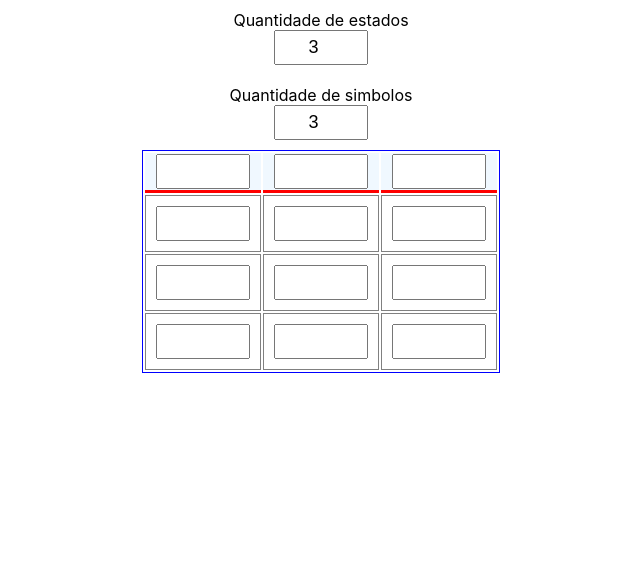
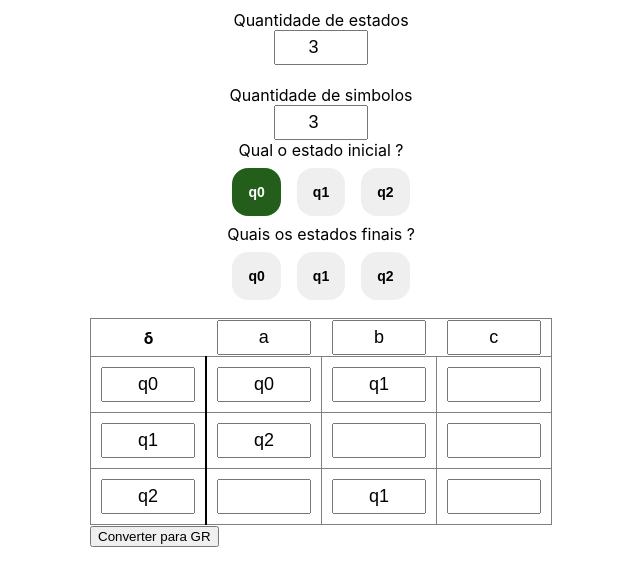
Before and after one commit to Wenderson-P/dfa-2-rg, a React (Create React App) app in the folder afd-2-rg/: page / in a window 1280 px wide. Shown: the top 586 px of the page, without its empty margins (319-959 px from the left). Built offline with nearby package versions, Linux system fonts and the light colour scheme.

Commit message:
Trabalho feito

```diff
--- a/afd-2-rg/src/App.css
+++ b/afd-2-rg/src/App.css
@@ -1,11 +1,16 @@
-.app{
+.app {
   display: flex;
 
   flex-direction: column;
   align-items: center;
 }
+table {
+  padding: 4px;
+  border: solid 1px gray;
+  border-collapse: collapse;
+}
 
-header{
+header {
   margin: 10px;
   display: flex;
   flex-direction: column;
@@ -16,14 +21,47 @@ td {
   padding: 10px;
   border: solid 1px gray;
 }
-tr{
+tr {
   padding: 10px;
 }
-td,input{
+
+th {
+  border-bottom: 'solid 3px red';
+  background: 'aliceblue';
+  color: 'black';
+  font-weight: 'bold';
+}
+
+td,
+input {
   width: 10vh;
 }
-input{
+input {
   padding: 5px;
   font-size: 18px;
   text-align: center;
 }
+
+.states {
+  padding: 16px;
+  font-size: 14px;
+  font-weight: 800;
+  margin: 8px;
+  border-radius: 16px;
+  border: none;
+}
+
+.initialState {
+  background-color: #235e1b;
+  color: white;
+}
+
+.finalState {
+  background-color: #860000;
+  color: white;
+}
+
+.stateColumn {
+  border-right: 2px solid black;
+  padding: 0px 10px;
+}
--- a/afd-2-rg/src/App.js
+++ b/afd-2-rg/src/App.js
@@ -1,99 +1,282 @@
 import './App.css';
 
-import { useReducer } from 'react';
+import { useEffect, useReducer } from 'react';
 import React from 'react';
+import afdToGr from './converteAutomato'
 
 function App() {
   const INITIAL_STATE = {
-    states:3,
-    symbols:3,
-    columns: ["","",""],
-    rows:["","",""]
+    states: 3,
+    symbols: 3,
+    columns: ["a", "b", "c"],
+    rows: [["q0", "q1", ""], ["q2", "", ""], ["", "q1", ""]],
+    statesValues: ["q0", "q1", "q2"],
+    initialState: 0,
+    finalStates: [],
+    automato : {},
+    grammar: null
   }
 
-  const reducer = (state,action) => {
-    const {type,payload} = action
+  const reducer = (state, action) => {
+    const { type, payload } = action
 
     switch (type) {
-      case "changeInput":
-        const inputValue =  payload.value
-        let fieldToChange = payload.target === 'states' ? 'rows' : 'columns'
+      case "changeStateInput":
+        const stateValue = payload.value
 
-        let arraySize = state[fieldToChange].length
-        let auxArray = state[fieldToChange]
+        let rowsLength = state.rows.length
+        let auxRows = [...state.rows]
+        let auxStatesValues = [...state.statesValues]
 
-        if(inputValue > state[payload.target]){
-          for (inputValue; arraySize <inputValue; arraySize++) {
-            auxArray.push("")
+        if (stateValue > rowsLength) {
+          for (stateValue; rowsLength < stateValue; rowsLength++) {
+            let insideArray = Array(state.columns.length).fill(" ")
+            auxRows.push(insideArray);
+            auxStatesValues.push("q"+stateValue)
           }
-        }else{
-          auxArray = state[fieldToChange].filter(
-            (_,index) => index <= inputValue-1)
+        } else {
+          auxRows = state.rows.filter(
+            (_, index) => index <= stateValue - 1)
+
+          auxStatesValues = auxStatesValues.filter(
+            (_, index) => index <= stateValue - 1)
+        }
+
+        return {
+          ...state,
+          states: stateValue,
+          rows: auxRows,
+          statesValues : auxStatesValues
+        }
+      case "changeSymbolsInput":
+        const inputValue = payload.value
+
+        let arraySize = state.columns.length
+        let columsArray = [...state.columns]
+        let auxRowArray = [...state.rows];
+
+        if (inputValue > state[payload.target]) {
+          for (inputValue; arraySize < inputValue; arraySize++) {
+            columsArray.push(" ")
+          }
+
+          for (let i = 0; i < state.states; i++) {
+
+            for (let j = 0; j < inputValue; j++) {
+              if (!auxRowArray[i][j]) {
+                auxRowArray[i][j] = " "
+              }
+            }
+          }
+        } else {
+
+
+          for (let i = 0; i < state.states; i++) {
+
+            for (let j = state.columns.length; j >= inputValue; j--) {
+              if (auxRowArray[i][j]) {
+                auxRowArray[i].pop()
+              }
+            }
+          }
+
+          columsArray = state.columns.filter(
+            (_, index) => index <= inputValue - 1);
         }
 
 
         return {
           ...state,
-          [payload.target] : payload.value,
-          [fieldToChange]: auxArray
+          [payload.target]: payload.value,
+          columns: columsArray,
+          rows: auxRowArray
+        }
+
+      case "changeStateQuantity":
+        const { value, rowIndex, columnIndex } = payload;
+        return {
+          ...state,
+          rows: state.rows.map((row, i) => row.map((cell, j) => {
+            if (i === rowIndex && columnIndex === j) {
+              return value
+            } else {
+              return cell
+            }
+          }))
+        }
+      case "changeInitialState":
+        return {
+          ...state,
+          initialState: payload
+        }
+      case "changeFinalState":
+        let auxFinalStates = [...state.finalStates]
+
+        let valueIndex = auxFinalStates.findIndex((item) => item ===payload);
+
+        if(valueIndex >=0){
+          auxFinalStates.splice(valueIndex,1)
+        }else{
+          auxFinalStates.push(payload)
+        }
+        return {
+          ...state,
+          finalStates: auxFinalStates
+        }
+      case "changeStateValue":
+        return {
+          ...state,
+          statesValues: state.statesValues.map((value, i) =>{
+            if (i === payload.index) {
+              return payload.value
+            } else {
+              return value
+            }
+          })
+        }
+      case "changeAutomato":
+        return {
+          ...state,
+          automato : payload
+        }
+      case "changeGrammar":
+        return {
+          ...state,
+          grammar : payload
         }
       default:
         break;
     }
   }
 
-  const [state,dispatch] = useReducer(reducer,INITIAL_STATE);
+  const [state, dispatch] = useReducer(reducer, INITIAL_STATE);
 
-  const handleInputChange = (value,target) => {
+  const handleInputChange = (value, target) => {
 
-    if(value >=1){
-      dispatch({type:'changeInput', payload:{value,target}})
+    if (value >= 1) {
+      if (target === 'states') {
+        dispatch({ type: 'changeStateInput', payload: { value, target } })
+      } else {
+        dispatch({ type: 'changeSymbolsInput', payload: { value, target } })
+      }
     }
   }
 
-  const handleTableValuechange = () => {
+  const handleStateQuantity = (value, rowIndex, columnIndex) => {
     //todo
+    dispatch({ type: 'changeStateQuantity', payload: { value, rowIndex, columnIndex } })
+  }
+
+  const handleStateValue = (index,value) => {
+    dispatch({ type: 'changeStateValue', payload: { index,value:value.trim() } })
+
+  }
+
+
+const getEntradas = (index) =>{
+
+  let auxArray = [...state.rows[index]]
+  let transicoes = {}
+  let entradas =  auxArray.map((transicao,indexTransicao) => {
+    if(transicao!== ''){
+      let letter = state.columns[indexTransicao]
+      transicoes[letter] = transicao;
+      return letter;
+    }
+  }).filter(value => value !== undefined);
+
+  return {entradas,transicoes}
+}
+
+  const handleButtonClick = () => {
+    let automato = {}
+    state.statesValues.forEach((estado,estadoIndex) => {
+      let {entradas,transicoes} = getEntradas(estadoIndex);
+      automato[estado] = {
+        entradas,
+        transicoes
+      }
+    });
+
+    dispatch({type : 'changeAutomato',payload : automato});
+
+    let estadoInicial = state.statesValues[state.initialState];
+
+    let estadosFinais = state.finalStates.map(finalIndex => state.statesValues[finalIndex])
+
+
+    let grammar = afdToGr(estadoInicial,estadosFinais,automato);
+
+    dispatch({ type: 'changeGrammar', payload: grammar })
+
+  }
+
+  const finalStateIsSelected = (index) => {
+    let isSelected = state.finalStates.find(item => index ===item);
+
+    return isSelected >= 0 ? true : false
   }
 
   return (
     <div className="app">
       <header >
         <label>Quantidade de estados</label>
-        <input type="number" value={state.states} onChange={(e) => handleInputChange(e.target.value,'states')}/>
-        <br/>
+        <input
+          type="number"
+          value={state.states}
+          onChange={(e) => handleInputChange(e.target.value, 'states')}
+        />
+        <br />
         <label>Quantidade de simbolos</label>
         <input
           type="number"
           value={state.symbols}
-          onChange={(e) => handleInputChange( e.target.value,'symbols')}
+          onChange={(e) => handleInputChange(e.target.value, 'symbols')}
         />
+        <label>Qual o estado inicial ?</label>
+        <div>
+          {state.statesValues.map((value,index) =>
+           <button type="button"
+            className={`states ${state.initialState === index ? 'initialState' : ''}`}
+            onClick={() => dispatch({ type: 'changeInitialState', payload: index })}
+            >
+              {value}
+            </button>)}
+        </div>
+        <label>Quais os estados finais ?</label>
+        <div>
+          {state.statesValues.map((value,index) =>
+           <button type="button"
+              className={`states ${finalStateIsSelected(index) ? 'finalState' : ''}`}
+              onClick={() => dispatch({ type: 'changeFinalState', payload:index })}
+            >
+              {value}
+            </button>)}
+        </div>
       </header>
       <main>
-      <table style={{ border: 'solid 1px blue' }}>
+        <table>
           <thead>
             <tr>
+              <th>	&delta;</th>
               {state.columns.map(column => (
-               <th
-                 style={{
-                   borderBottom: 'solid 3px red',
-                   background: 'aliceblue',
-                   color: 'black',
-                   fontWeight: 'bold',
-                 }}
-               >
-                 <input type="text"/>
+                <th>
+                  <input type="text" value={column} />
                 </th>
               ))}
             </tr>
           </thead>
           <tbody>
-         {state.rows.map(row => {
+            {state.rows.map((row, rowIndex) => {
               return (
                 <tr >
-               {state.columns.map(cell => {
+                  <td  className="stateColumn">
+                    <input type="text" value={state.statesValues[rowIndex]} onChange={(e) => handleStateValue(rowIndex,e.target.value)} />
+                  </td>
+                  {row.map((cell, columnIndex) => {
                     return (
                       <td>
-                    <input type="text"/>
+                        <input type="text" value={cell} onChange={(e) => handleStateQuantity(e.target.value.trim(), rowIndex, columnIndex)} />
                       </td>
                     )
                   })}
@@ -102,6 +285,31 @@ function App() {
             })}
           </tbody>
         </table>
+        <button onClick={() => handleButtonClick()}>Converter para GR</button>
+
+        {state.grammar &&
+        <div>
+          <h3>Resultado:</h3>
+          <div>
+            variaveis
+          </div>
+          <div>
+          terminais = {
+              state.grammar.terminais
+            }
+          </div>
+          <div>
+          producoes = {
+              state.grammar.producoes
+            }
+          </div>
+          <div>
+          variavelInicial = {
+              state.grammar.variavelInicial
+            }
+          </div>
+        </div>
+        }
       </main>
     </div>
   );
--- /dev/null
+++ b/afd-2-rg/src/converteAutomato.js
@@ -0,0 +1,59 @@
+function afdToGr(estadoInicial, estadosFinais, transicoes) {
+  let variaveis = [];
+  let terminais = [];
+  let producoes = [];
+  let variavelInicial = '';
+  let letras = ['S', 'A', 'B', 'C', 'D', 'E', 'F', 'G', 'H', 'I', 'J', 'K', 'L',
+      'M', 'N', 'O', 'P', 'Q', 'R'];
+
+  let chavesDosEstados = Object.keys(transicoes);
+
+  //Identifica variaveis
+  Object.keys(transicoes).forEach((estado,index) => {
+    if (!variaveis.includes(estado)) {
+      let letraAtribuida = letras[index];
+
+      transicoes[chavesDosEstados[index]].variavel = letraAtribuida;
+
+      variaveis.push(letraAtribuida);
+    }
+  })
+
+  //Identifica terminais
+  Object.values(transicoes).forEach(estado => {
+    estado.entradas.forEach(entrada => {
+      if (!terminais.includes(entrada)) terminais.push(entrada);
+    });
+  });
+
+  //Define producoes
+  Object.values(transicoes).forEach((estado, index) => {
+    let estadoAtual =chavesDosEstados[index];
+
+    if(estadosFinais.includes(estadoAtual)){
+      producoes.push(transicoes[estadoAtual].variavel+`-> vazio`)
+    }
+    let variavelAtual = transicoes[estadoAtual].variavel
+
+    estado.entradas.forEach(entrada => {
+      let destino = estado.transicoes[entrada] //q0
+
+      let destinoAtual = transicoes[destino].variavel
+
+      producoes.push(`${variavelAtual} -> ${entrada+destinoAtual}`)
+    });
+  });
+
+  variavelInicial = transicoes[estadoInicial].variavel;
+
+  // console.log('variaveis:', variaveis, '\nterminais:', terminais, '\nproducoes:', producoes, '\nvariavelInicial:', variavelInicial);
+
+  return {
+    variaveis: variaveis,
+    terminais: terminais,
+    producoes: producoes,
+    variavelInicial: variavelInicial
+  }
+}
+
+module.exports = afdToGr;
```
Also changed, not shown: 1 other file (tests, documents, lock files or other folders). Lines whose indentation alone changed are shown as unchanged.
